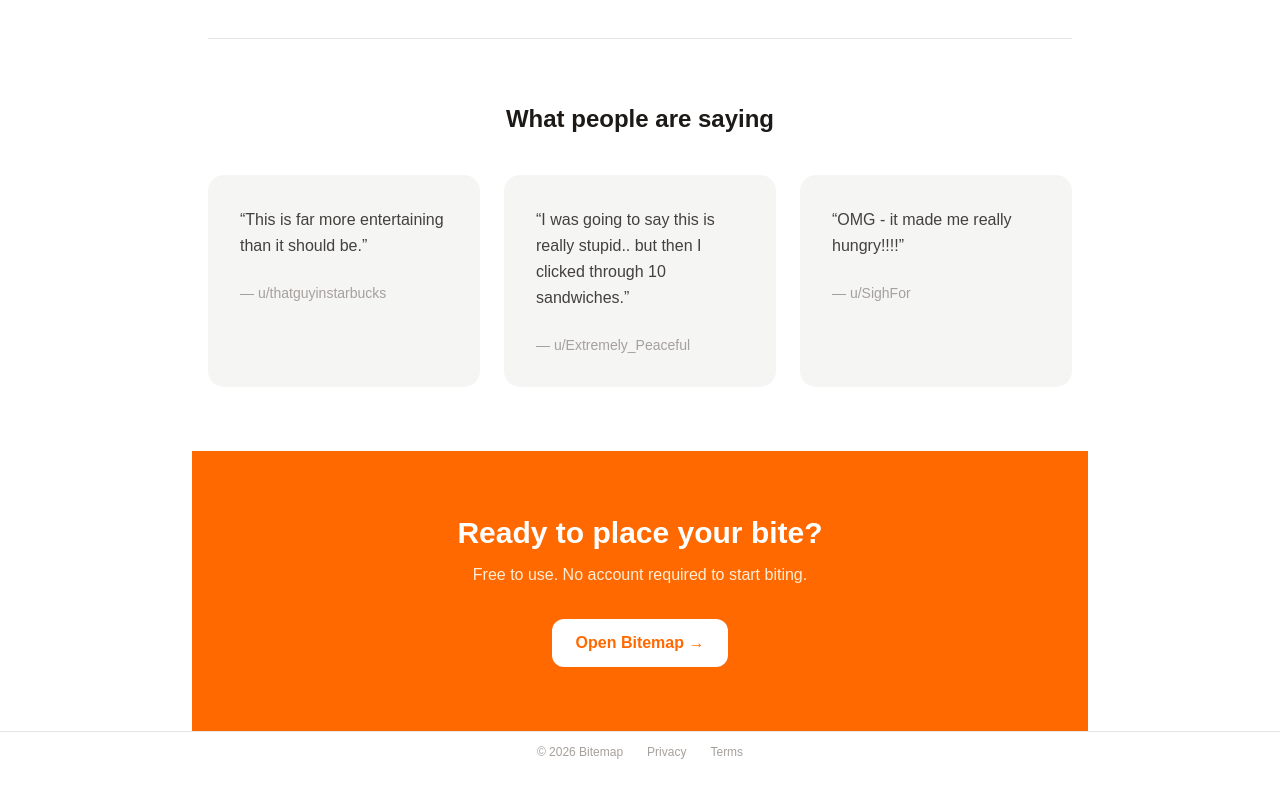
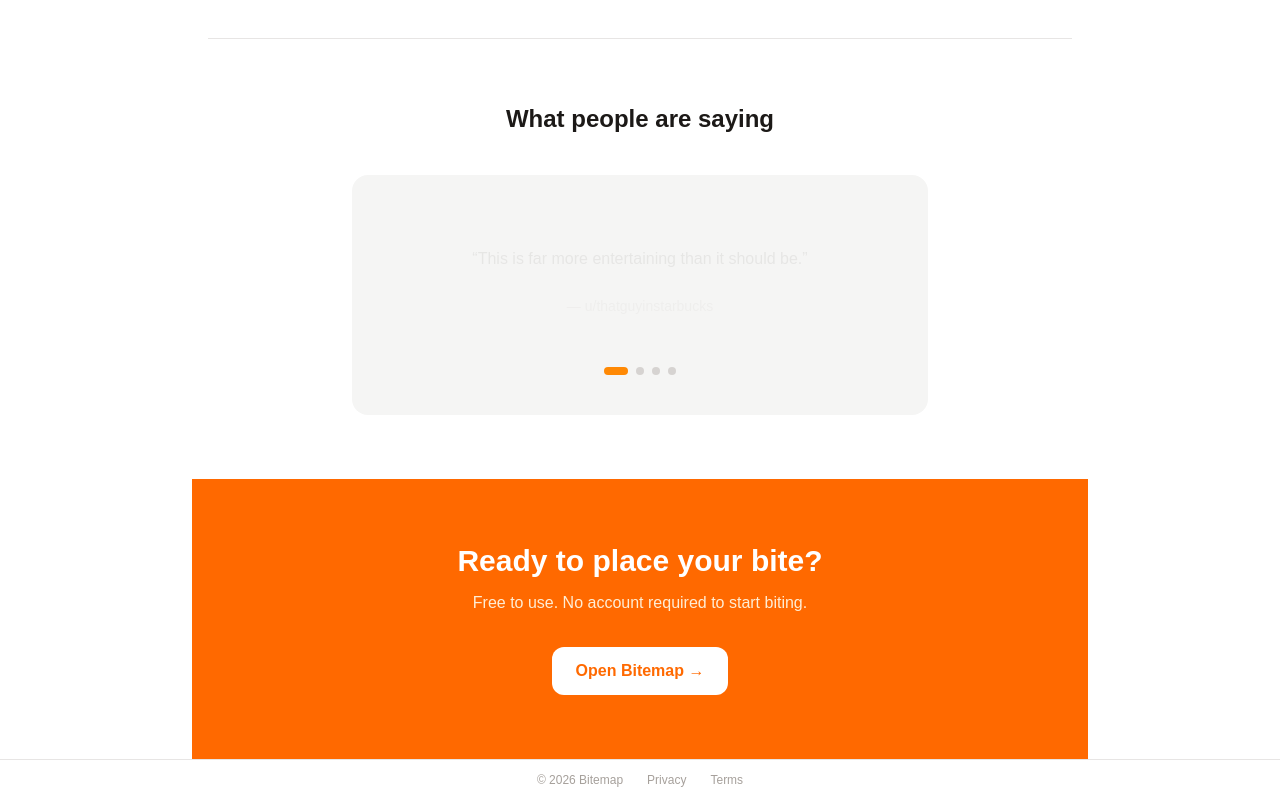
Before and after one commit to adsigel/bitemap, a Next.js app: page /welcome in a window 1280 px wide. Shown: the part 854-1654 px from the top of the page. Before the commit the page ends 1626 px from the top, so only its background shows below. Built offline with nearby package versions, Linux system fonts and the light colour scheme; no server answers; the database is empty; a web font is replaced by a local one.

Commit message:
Tweaking display of testimonials

```diff
--- a/src/app/welcome/page.tsx
+++ b/src/app/welcome/page.tsx
@@ -2,6 +2,7 @@
 import Link from "next/link";
 import { createClient } from "@/lib/supabase/server";
 import { StaticHeatmap } from "@/components/StaticHeatmap";
+import { TestimonialsCarousel } from "@/components/TestimonialsCarousel";
 
 export const metadata: Metadata = {
   title: "Bitemap — Where would you bite?",
@@ -109,18 +110,7 @@
       {/* Testimonials */}
       <section className="px-4 py-16">
         <h2 className="mb-10 text-center text-2xl font-bold text-stone-900">What people are saying</h2>
-        <div className="grid gap-6 sm:grid-cols-3">
-          {[
-            { quote: "This is far more entertaining than it should be.", handle: "thatguyinstarbucks" },
-            { quote: "I was going to say this is really stupid.. but then I clicked through 10 sandwiches.", handle: "Extremely_Peaceful" },
-            { quote: "OMG - it made me really hungry!!!!", handle: "SighFor" },
-          ].map(({ quote, handle }) => (
-            <figure key={handle} className="rounded-2xl bg-stone-100 p-8">
-              <blockquote className="mb-6 text-base leading-relaxed text-stone-700">&ldquo;{quote}&rdquo;</blockquote>
-              <figcaption className="text-sm font-medium text-stone-400">— u/{handle}</figcaption>
-            </figure>
-          ))}
-        </div>
+        <TestimonialsCarousel />
       </section>
 
       {/* CTA footer */}
--- /dev/null
+++ b/src/components/TestimonialsCarousel.tsx
@@ -0,0 +1,68 @@
+"use client";
+
+import { useState, useEffect, useRef } from "react";
+
+const testimonials = [
+  { quote: "This is far more entertaining than it should be.", handle: "thatguyinstarbucks" },
+  { quote: "I was going to say this is really stupid.. but then I clicked through 10 sandwiches.", handle: "Extremely_Peaceful" },
+  { quote: "Thought it sounded so silly. Clicked it.... Wtf.... Ok I'd bite there..... No way who tf takes a bit there... 15 sandwiches in I guess I'm weird 😅", handle: "Vengeful-Melon" },
+  { quote: "OMG - it made me really hungry!!!!", handle: "SighFor" },
+];
+
+const FADE_MS = 300;
+
+export function TestimonialsCarousel() {
+  const [current, setCurrent] = useState(0);
+  const [visible, setVisible] = useState(true);
+  const fadeTimeout = useRef<ReturnType<typeof setTimeout> | null>(null);
+
+  function goTo(i: number) {
+    if (fadeTimeout.current) clearTimeout(fadeTimeout.current);
+    setVisible(false);
+    fadeTimeout.current = setTimeout(() => {
+      setCurrent(i);
+      setVisible(true);
+    }, FADE_MS);
+  }
+
+  useEffect(() => {
+    const timer = setInterval(() => {
+      goTo((current + 1) % testimonials.length);
+    }, 5000);
+    return () => clearInterval(timer);
+  // eslint-disable-next-line react-hooks/exhaustive-deps
+  }, [current]);
+
+  useEffect(() => () => { if (fadeTimeout.current) clearTimeout(fadeTimeout.current); }, []);
+
+  const { quote, handle } = testimonials[current];
+
+  return (
+    <div className="mx-auto max-w-xl">
+      <figure className="flex flex-col rounded-2xl bg-stone-100 px-10 py-10 text-center" style={{ minHeight: 240 }}>
+        <div
+          className="flex flex-1 flex-col items-center justify-center transition-opacity duration-300"
+          style={{ opacity: visible ? 1 : 0 }}
+        >
+          <blockquote className="text-base leading-relaxed text-stone-700">
+            &ldquo;{quote}&rdquo;
+          </blockquote>
+          <figcaption className="mt-6 text-sm font-medium text-stone-400">— u/{handle}</figcaption>
+        </div>
+
+        <div className="mt-5 flex items-center justify-center gap-2">
+          {testimonials.map((_, i) => (
+            <button
+              key={i}
+              onClick={() => goTo(i)}
+              aria-label={`Go to quote ${i + 1}`}
+              className={`h-2 rounded-full transition-all duration-300 ${
+                i === current ? "w-6 bg-orange-400" : "w-2 bg-stone-300 hover:bg-stone-400"
+              }`}
+            />
+          ))}
+        </div>
+      </figure>
+    </div>
+  );
+}
```
